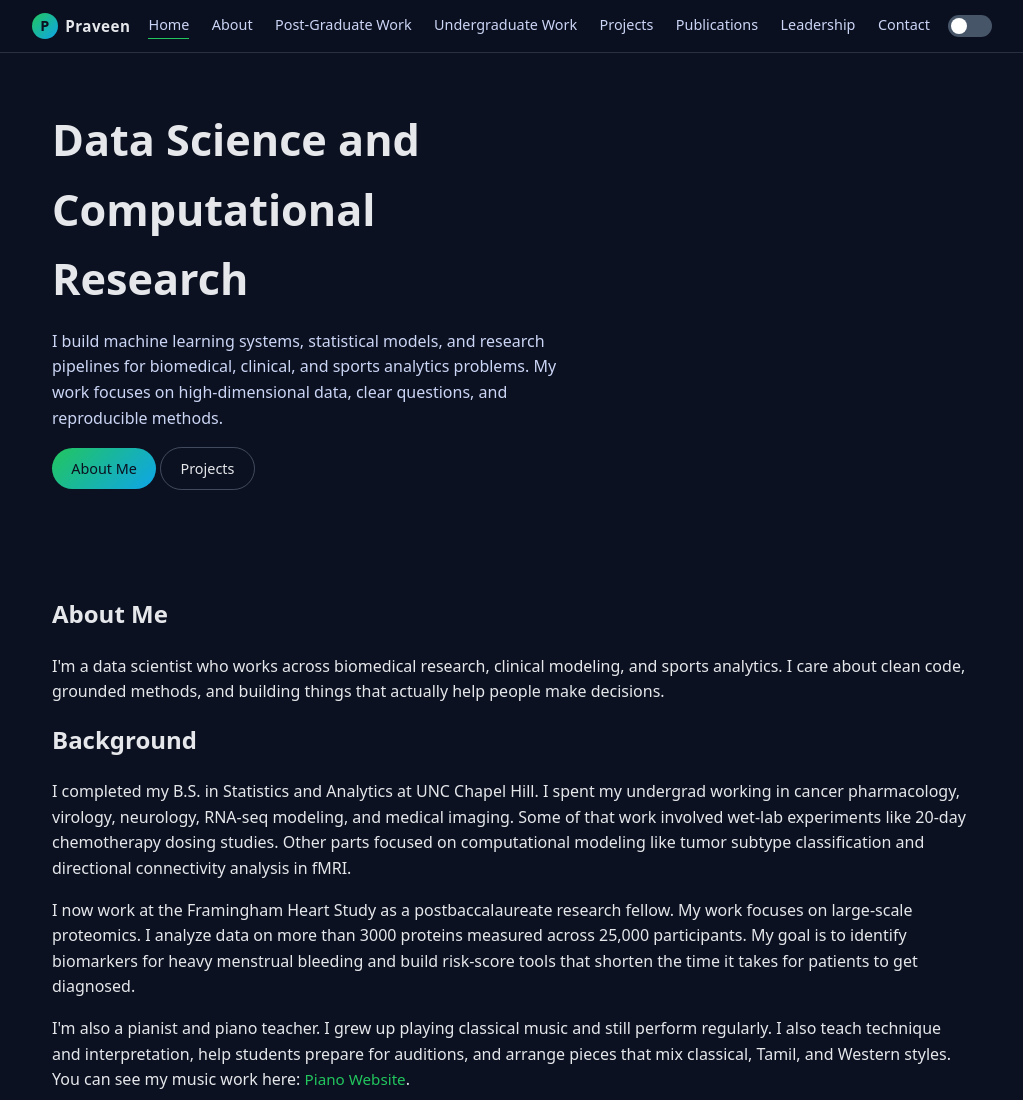
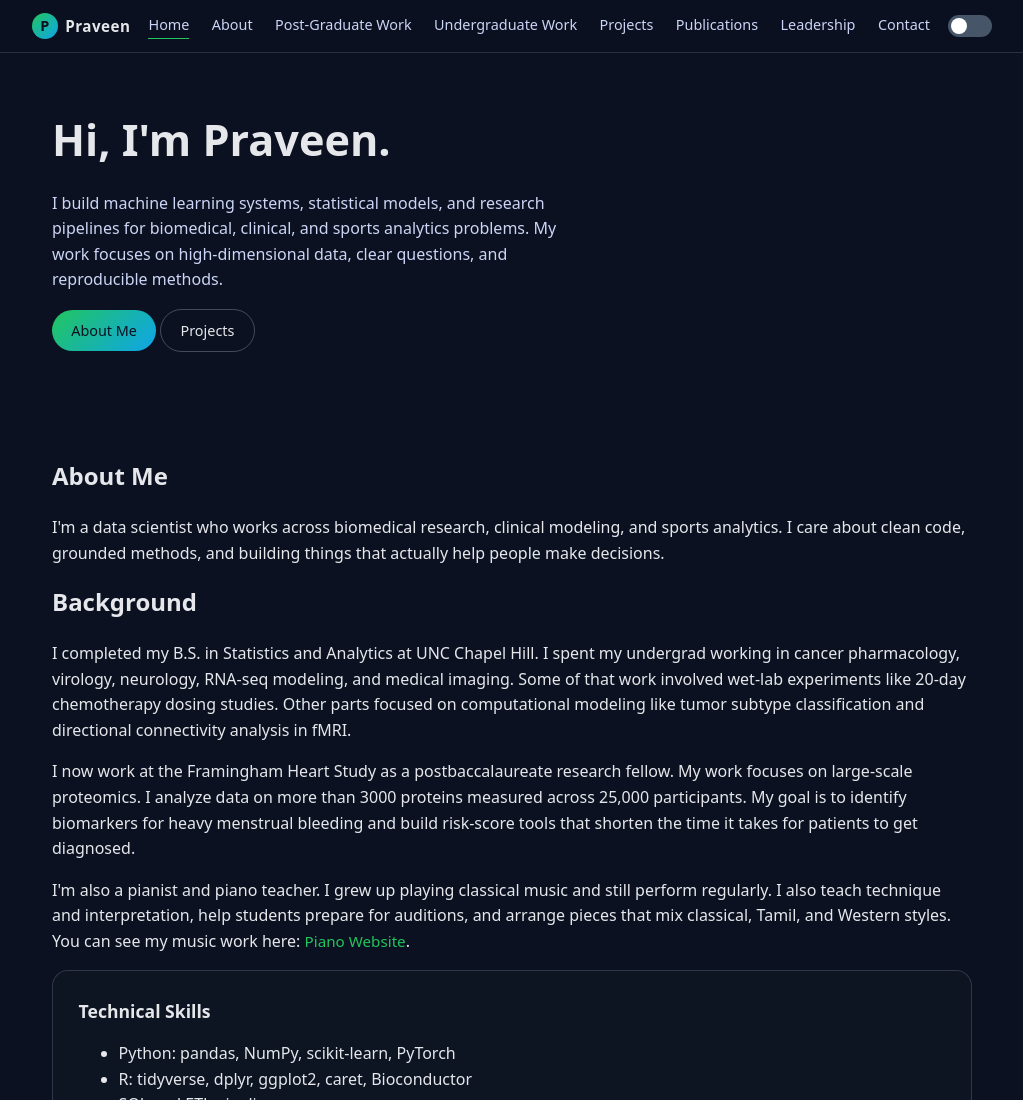
Before and after one commit to praveenpuviindran/praveenpuviindran.github.io, a plain HTML site: page index.html in a window 1280 px wide. Shown: the top 1100 px of the page, without its empty margins (128-1151 px from the left). Drawn offline with Linux system fonts and the light colour scheme.

Commit message:
Update intro text

```diff
--- a/index.html
+++ b/index.html
@@ -36,7 +36,7 @@
 <section id="home" class="section hero fade">
   <div class="container hero-grid">
     <div class="hero-text">
-      <h1>Data Science and Computational Research</h1>
+      <h1>Hi, I'm Praveen.</h1>
       <p class="hero-subtitle">
         I build machine learning systems, statistical models, and research pipelines for biomedical,
         clinical, and sports analytics problems. My work focuses on high-dimensional data, clear
```
